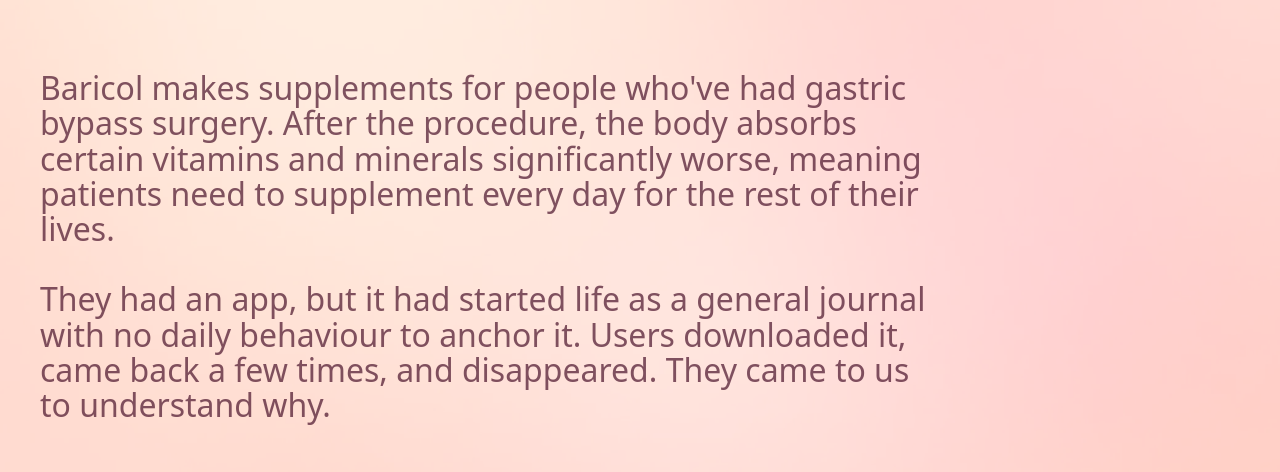
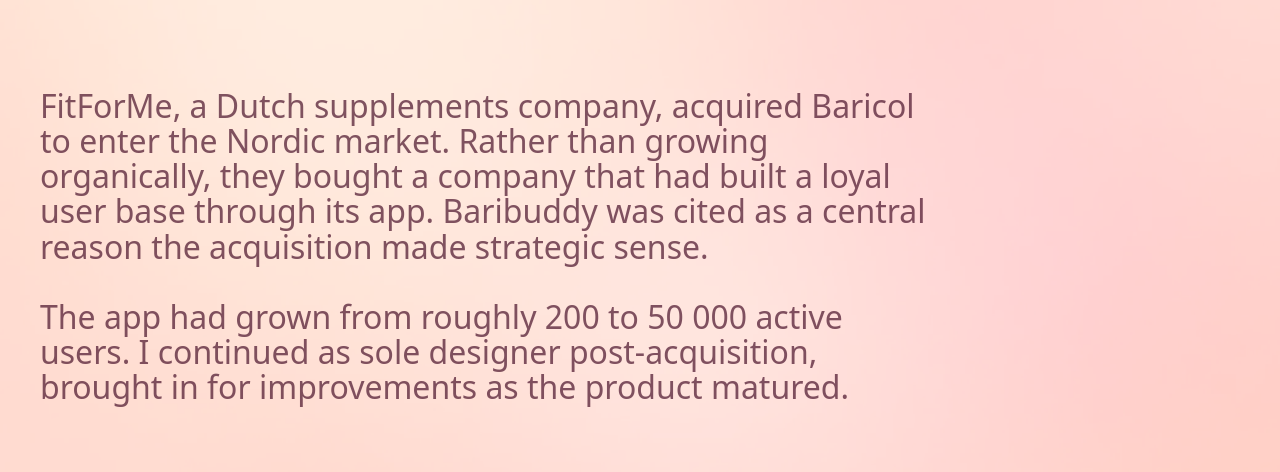
Before and after one commit to lica-ux/portfolio, a React (Vite) app: page /work/booky in a window 1280 px wide. Shown: the part 5280-5752 px from the top of the page. Built offline with nearby package versions, Linux system fonts and the light colour scheme.

Commit message:
chore: auto-save 2026-05-01 18:25

```diff
--- a/src/pages/CasePage.tsx
+++ b/src/pages/CasePage.tsx
@@ -161,7 +161,7 @@ export default function CasePage({ slug: _slug }: CasePageProps) {
           className="relative text-[20px] md:text-[32px] font-normal leading-[1.1] w-3/4 max-w-[1080px] whitespace-pre-line"
           style={{ color: 'var(--color-hero-subtitle)' }}
         >
-          Baricol makes supplements for people who've had gastric bypass surgery. After the procedure, the body absorbs certain vitamins and minerals significantly worse, meaning patients need to supplement every day for the rest of their lives.{'\n\n'}They had an app, but it had started life as a general journal with no daily behaviour to anchor it. Users downloaded it, came back a few times, and disappeared. They came to us to understand why.
+          FitForMe, a Dutch supplements company, acquired Baricol to enter the Nordic market. Rather than growing organically, they bought a company that had built a loyal user base through its app. Baribuddy was cited as a central reason the acquisition made strategic sense.{'\n\n'}The app had grown from roughly 200 to 50 000 active users. I continued as sole designer post-acquisition, brought in for improvements as the product matured.
         </p>
       </section>
     </main>
```
